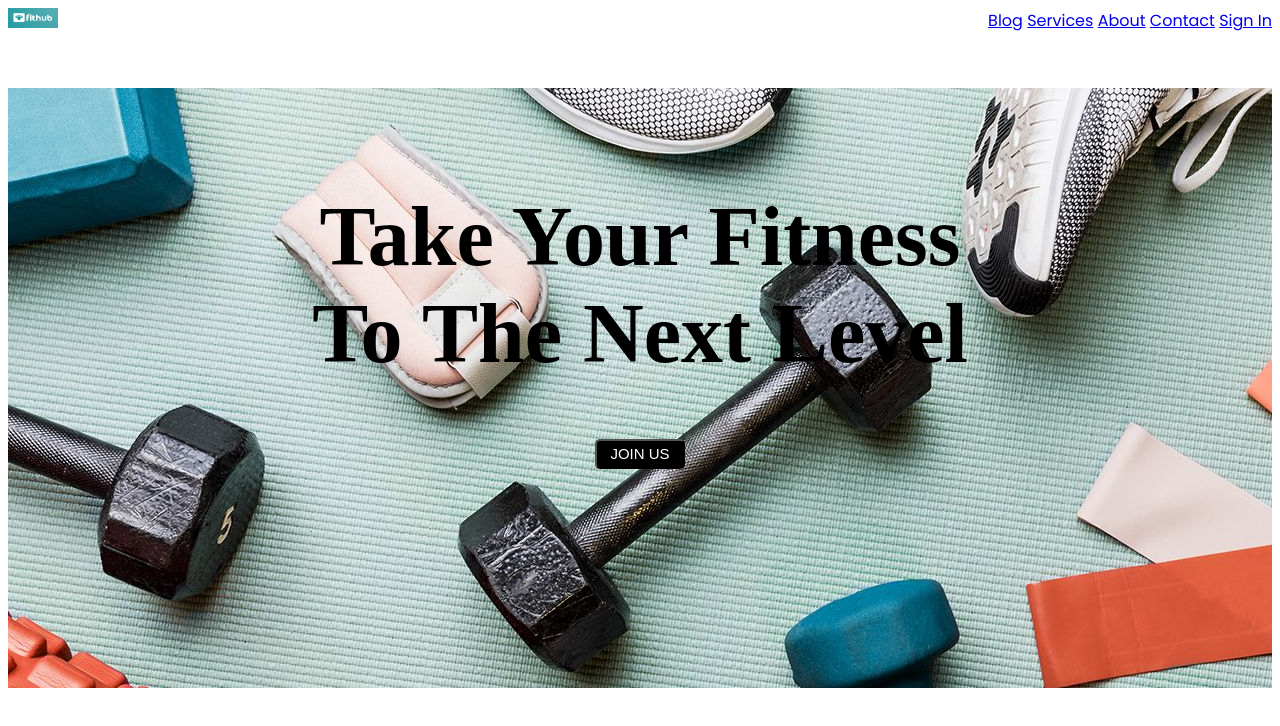
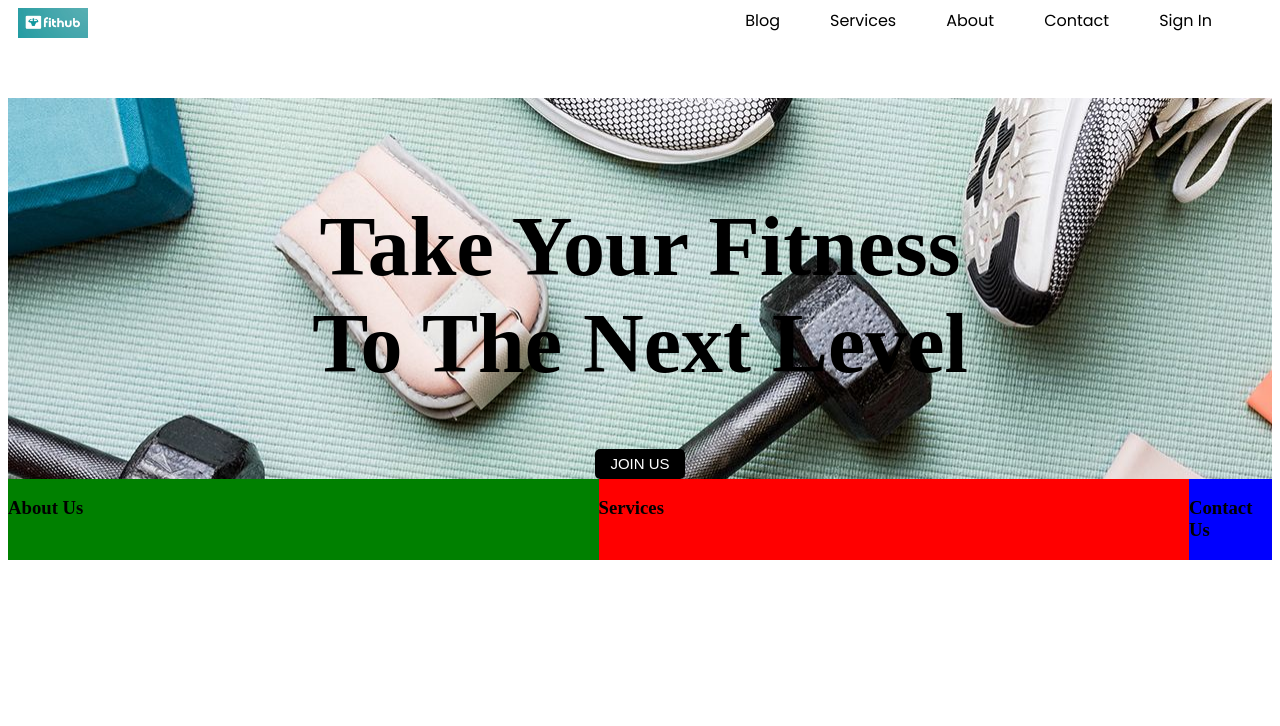
Before and after one commit to ed-sels/FitHub, a plain HTML site: page homepage.html in a window 1280 px wide. Drawn offline with Linux system fonts and the light colour scheme.

Commit message:
homepage-update-1

```diff
--- a/homepage.html
+++ b/homepage.html
@@ -3,6 +3,7 @@
 <head>
     <meta charset="UTF-8">
     <meta name="viewport" content="width=device-width, initial-scale=1.0">
+    <link rel="icon" type="image/png" href="img/fithub logo.jpg">
     <title>FitHub Homepage</title>
     <link rel="stylesheet" href="homepage_style.css">
 
@@ -10,19 +11,21 @@
 </head>
 <body>
 
-    <header class="header">
-
+    <header>
     <img id="logo" src="img/orig-logo.jpeg" alt="Fithub logo">
 
     <nav class="nav_bar">
-        <a href="#">Blog</a>
-        <a href="#">Services</a>
-        <a href="#">About</a>
-        <a href="#">Contact</a>
-        <a href="sign_in.html">Sign In</a>
+        <ul>
+        <li><a href="#">Blog</a></li>
+        <li><a href="#">Services</a></li>
+        <li><a href="#">About</a></li>
+        <li><a href="#">Contact</a></li>
+        <li><a href="sign_in.html">Sign In</a></li>
+        </ul>
     </nav>
+    </header>
 
-    <main class="main-area">
+    <main>
         <div class="info">
         <h1 class="main-info">Take Your Fitness<br>To The Next Level</h1>
         <button class="sign-up">JOIN US</button>
@@ -30,6 +33,20 @@
     </main>
 
     <script src="home_script.js"></script>
-    </header>
+    <footer>
+        <div class="about-us">
+            <h3>About Us</h3>
+        </div>
+
+        <div class="services">
+            <h3>Services</h3>
+
+        </div>
+
+        <div class="contact">
+            <h3>Contact Us</h3>
+        </div>
+
+    </footer>
 </body>
 </html>
--- a/homepage_style.css
+++ b/homepage_style.css
@@ -1,9 +1,9 @@
 @import url('https://fonts.googleapis.com/css2?family=Poppins:ital,wght@0,100;0,200;0,300;0,400;0,500;0,600;0,700;0,800;0,900;1,100;1,200;1,300;1,400;1,500;1,600;1,700;1,800;1,900&display=swap');
 
-
 #logo{
-    width: 50px;
-    height: 20px;
+    margin-left: 10px;
+    width: 70px;
+    height: 30px;
     display: inline-block;
 }
 
@@ -12,16 +12,35 @@
     float: right;
 }
 
+ nav ul{
+    list-style: none;
+    margin: 0;
+    padding: 0;
+    display: flex;
+    justify-content: space-between;
+ }
 
+ nav li {
+    margin-right: 50px; /* add space between list items */
+  }
 
+  nav li:last-child {
+    margin-right: 60px; /* remove margin from last list item */
+  }
+
+nav a{
+    text-decoration: none;
+    color: black;
+}
 /*----end of header-------*/
-.main-area{
+
+.info{
+    padding: 0;
+    margin: 0;
+    text-align: center;
     background-image: url(img/01.jpg);
 }
-.info{
-    text-align: center;
-    height: 600px;
-}
+
 .main-info{
     padding-top: 100px;
     font-size: 84px;
@@ -32,7 +51,29 @@
     background-color: black;
     color: white;
     border-radius: 5px;
+    border: none;
     width: 90px;
     height: 30px;
     font-size: 15px;
 }
+
+footer{
+    display: flex;
+}
+
+  .about-us {
+    background-color: green;
+    width: 50%;
+    margin: 0px;
+  }
+
+  .services {
+    background-color: red;
+    width: 50%;
+    margin: 0px;
+  }
+
+  .contact {
+    display: block;
+    background-color: blue;
+  }
```
